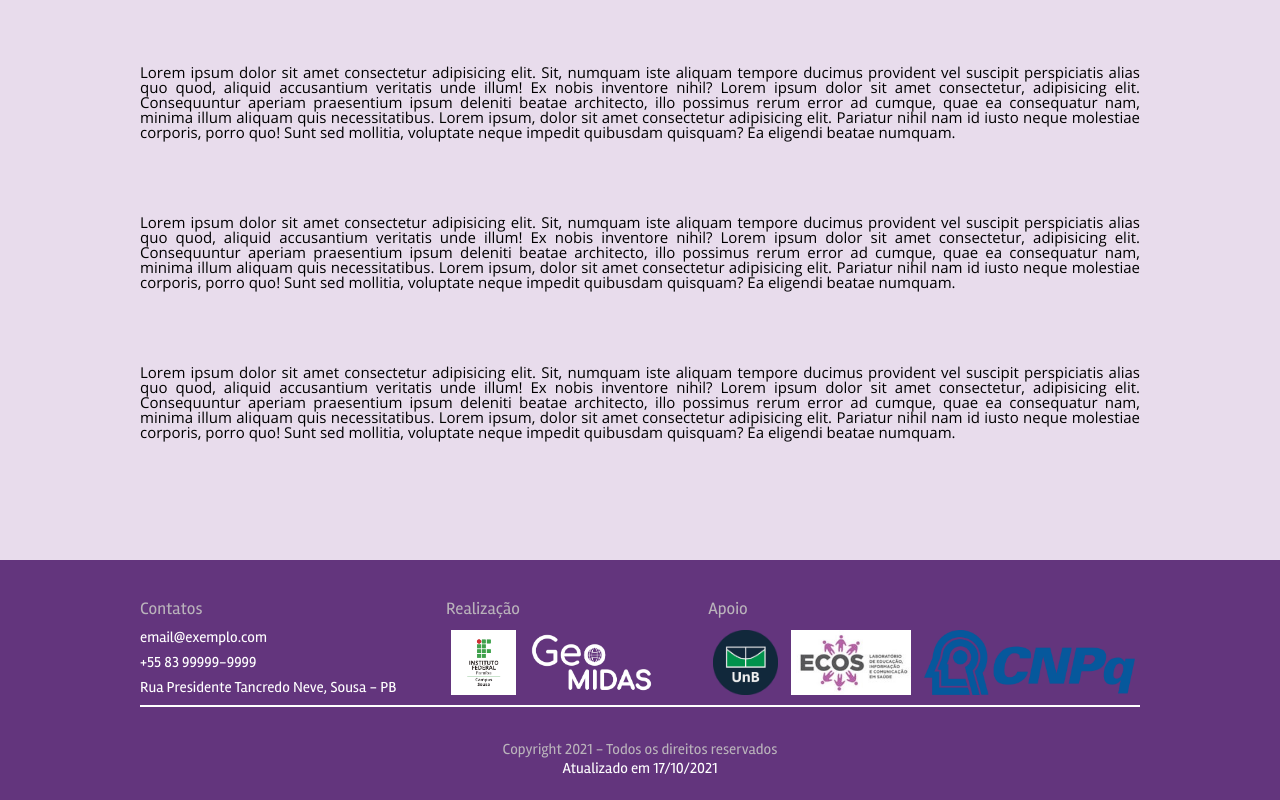
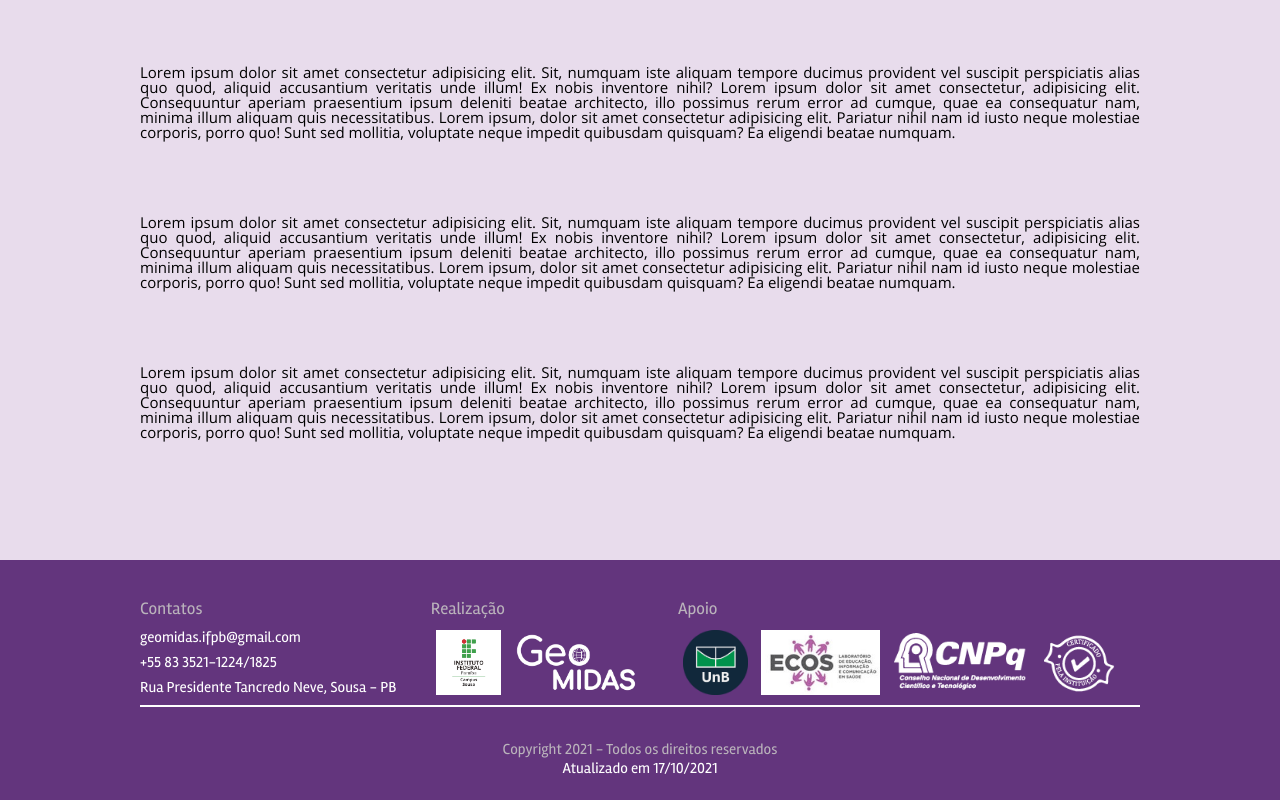
Before and after one commit to GenilsonCavalcante/projeto-saude-jovem, a plain HTML site: page index.html in a window 1280 px wide. Shown: the part 1311-2111 px from the top of the page. Drawn offline with nearby package versions, Linux system fonts and the light colour scheme.

Commit message:
Inserindo dados na parte de contatos

```diff
--- a/index.html
+++ b/index.html
@@ -92,9 +92,9 @@
                     <h3>Contatos</h3>
 
                     <nav>
-                        <p><a href="#">email@exemplo.com</a></p>
-                        <p><a href="#">+55 83 99999-9999</a></p>
-                        <p><a href="#">Rua Presidente Tancredo Neve, Sousa - PB</a></p>
+                        <p><a href="mailto:geomidas.ifpb@gmail.com">geomidas.ifpb@gmail.com</a></p>
+                        <p><a href="tel:+558335211224">+55 83 3521-1224/1825</a></p>
+                        <p><a href="https://www.google.com/maps/place/IFPB+-+Campus+Sousa/@-6.779567,-38.229873,17z/data=!4m12!1m6!3m5!1s0x0:0x52b84e871806379d!2sIFPB+-+Campus+Sousa!8m2!3d-6.7799081!4d-38.2307425!3m4!1s0x0:0x52b84e871806379d!8m2!3d-6.7799081!4d-38.2307425?hl=pt-BR">Rua Presidente Tancredo Neve, Sousa - PB</a></p>
                     </nav>
                 </div>
 
@@ -108,7 +108,7 @@
                     <h3>Apoio</h3>
                     <img src="assets/img/logos/UnB.png" alt="Logo UnB">
                     <img src="assets/img/logos/Lab ECOS-200.jpg" alt="Logo ECOS">
-                    <img src="assets/img/logos/CNPq_v2017_rgb-200.png" alt="Logo CNPq">
+                    <img src="assets/img/logos/CNPq-Branca.png" alt="Logo CNPq">
                 </div>
             </div>
 
```
Also changed, not shown: assets/html/ana.html (+3 -3 lines), assets/html/gabriel.html (+3 -3 lines), assets/html/joao.html (+3 -3 lines), assets/html/lucas.html (+3 -3 lines), assets/html/maria.html (+3 -3 lines), assistente-virtual.html (+3 -3 lines), download.html (+3 -3 lines), equipe.html (+3 -3 lines), publicacoes.html (+3 -3 lines), assets/img/logos/CNPq-Branca.png (added).
